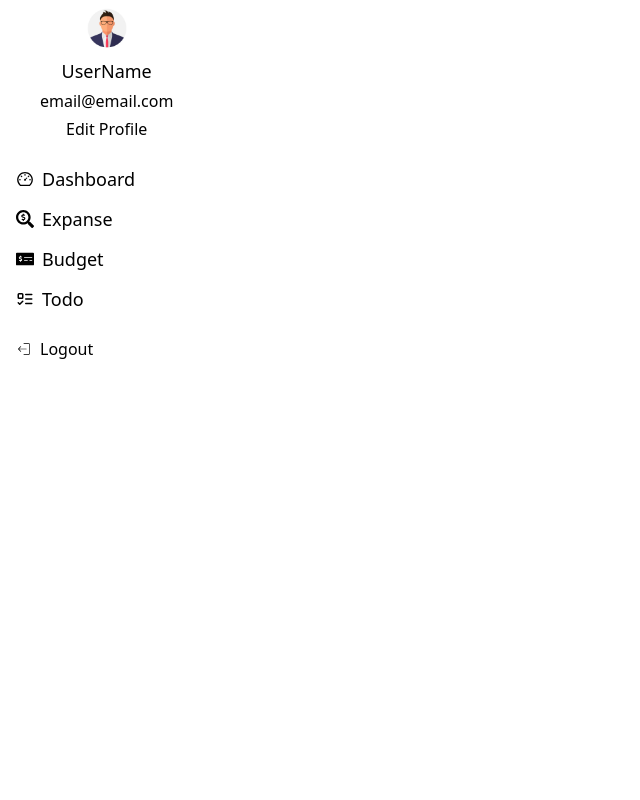
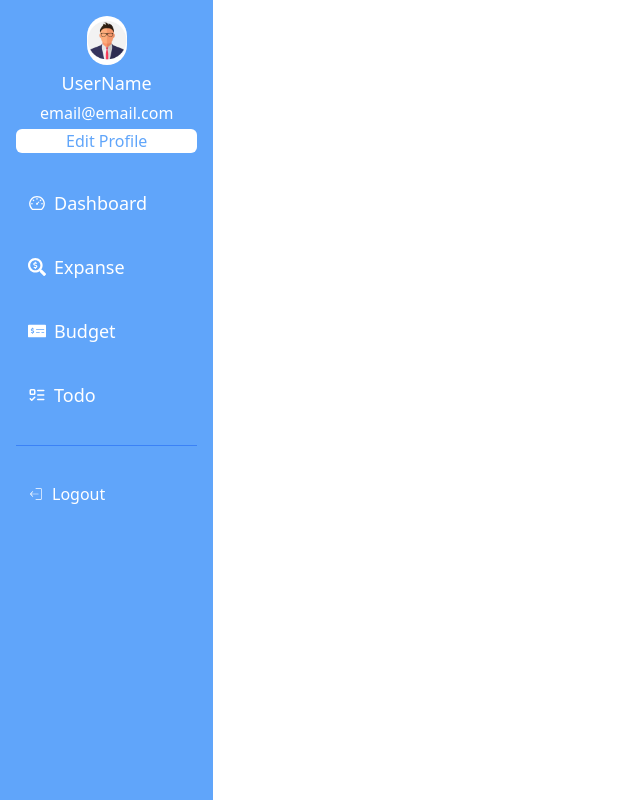
Before and after one commit to sh78ba/personal_finance, a React (Create React App) app in the folder frontend/perfin/: page / in a window 1280 px wide. Shown: the whole page, without its empty margins (0-640 px from the left). Built offline with nearby package versions, Linux system fonts and the light colour scheme.

Commit message:
Added navbar

```diff
--- a/frontend/perfin/src/App.css
+++ b/frontend/perfin/src/App.css
@@ -0,0 +1,4 @@
+*{
+  margin: 0;
+  padding: 0;
+}
--- a/frontend/perfin/src/components/Navbar/Navbar.js
+++ b/frontend/perfin/src/components/Navbar/Navbar.js
@@ -8,25 +8,26 @@ import { CiLogout } from "react-icons/ci";
 
 const Navbar = () => {
   return (
-    <div className='w-1/6 text-lg'>
+    <div className='w-1/6 text-lg bg-blue-400 h-screen p-4 text-white'>
         <div className='profile align-middle  text-center'>
-        <div className='cursor-pointer my-1 mx-auto w-10'><img src={profile_img} alt='profile'></img></div>
-        <div className='cursor-pointer my-1'>UserName</div>
-       <div className='cursor-pointer my-1 text-base'>email@email.com</div>
-       <div className='cursor-pointer my-1 text-base'>Edit Profile</div>
+        <div className=' mx-auto w-10'><img className='rounded-full'src={profile_img} alt='profile'></img></div>
+        <div className=' my-1'>UserName</div>
+       <div className=' my-1 text-base'>email@email.com</div>
+       <div className='cursor-pointer my-1 text-base rounded-md bg-white text-blue-400'>Edit Profile</div>
 
         </div>
-        <div className='navigation my-6 px-4'>
-            <div className='cursor-pointer my-3 flex items-center'><AiOutlineDashboard/><p className='ml-2'>Dashboard</p></div>
-            <div className='cursor-pointer my-3 flex items-center'><FaSearchDollar/><p className='ml-2'>Expanse</p></div>
-            <div className='cursor-pointer my-3 flex items-center'><FaMoneyCheckAlt/><p className='ml-2'>Budget</p></div>
-            <div className='cursor-pointer my-3 flex items-center'><LuListTodo/><p className='ml-2'>Todo</p></div>
+        <div className='navigation mt-6 '>
+            <div className='cursor-pointer my-3 p-3 flex items-center hover:bg-blue-500 rounded'><AiOutlineDashboard/><p className='ml-2'>Dashboard</p></div>
+            <div className='cursor-pointer my-3  p-3 flex items-center  hover:bg-blue-500 rounded'><FaSearchDollar/><p className='ml-2'>Expanse</p></div>
+            <div className='cursor-pointer my-3 p-3 flex items-center  hover:bg-blue-500 rounded'><FaMoneyCheckAlt/><p className='ml-2'>Budget</p></div>
+            <div className='cursor-pointer my-3 p-3 flex items-center  hover:bg-blue-500 rounded'><LuListTodo/><p className='ml-2'>Todo</p></div>
 
 
 
              </div>
-            <div className='px-4'>
-            <div className='cursor-pointer flex items-center text-base'><CiLogout/><p className='ml-2'>Logout</p></div>
+            <div className=''>
+            <hr className="h-px my-6 border-0 bg-blue-500"></hr>
+            <div className='cursor-pointer flex  p-3 items-center text-base  hover:bg-blue-500 rounded'><CiLogout/><p className='ml-2'>Logout</p></div>
             </div>
     </div>
   )
```
Also changed, not shown: 2 other files (tests, documents, lock files or other folders).
